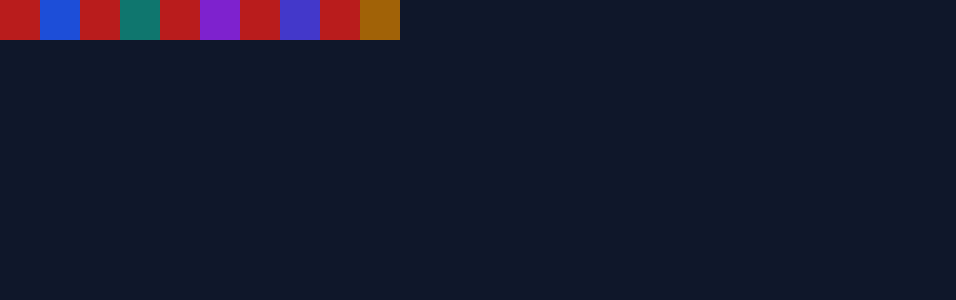
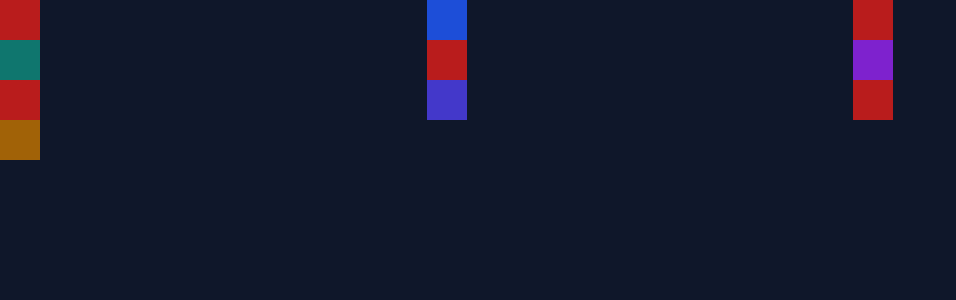
Before and after one commit to al-imam/tic-tac-toe, a React (Vite) app: page / in a window 1280 px wide. Shown: the top 300 px of the page, without its empty margins (0-956 px from the left). Built offline with nearby package versions, Linux system fonts and the light colour scheme.

Commit message:
layout element in 3 by 3 grid

```diff
--- a/src/App.tsx
+++ b/src/App.tsx
@@ -1,6 +1,7 @@
 function App() {
   return (
     <main>
+      <div className="grid grid-cols-3 grid-rows-3">
         <div className="h-10 bg-red-700 w-10 inline-block"></div>
         <div className="h-10 bg-blue-700 w-10 inline-block"></div>
         <div className="h-10 bg-red-700 w-10 inline-block"></div>
@@ -11,6 +12,7 @@ function App() {
         <div className="h-10 bg-indigo-700 w-10 inline-block"></div>
         <div className="h-10 bg-red-700 w-10 inline-block"></div>
         <div className="h-10 bg-yellow-700 w-10 inline-block"></div>
+      </div>
     </main>
   );
 }
```
Lines whose indentation alone changed are shown as unchanged.
